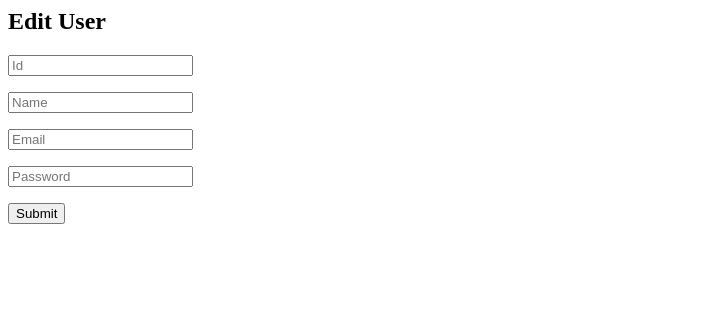
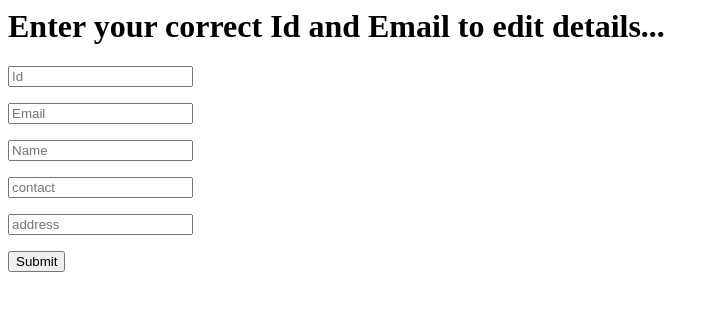
Before and after one commit to abhisheksurve45/crud_flask, a Flask app: template web/user_crud/templates/edit.html in a window 1280 px wide. Shown: the top 311 px of the page, without its empty margins (0-719 px from the left). Run offline with Flask 2, Linux system fonts and the light colour scheme; the template is opened without the code that fills it, so the values that code supplies are empty.

Commit message:
features added

```diff
--- a/web/user_crud/main.py
+++ b/web/user_crud/main.py
@@ -72,16 +72,17 @@ def update_user():
 		_json = request.form
 		_id = _json['id']
 		_name = _json['inputName']
+		_contact = _json['contact']
+		_address = _json['address']
 		_email = _json['inputEmail']
-		_password = _json['inputPassword']
-		if _name and _email and _password and _id and request.method == 'POST':
-			sql = "UPDATE user_db SET user_name=%s, user_email=%s, user_password=%s WHERE user_id=%s"
-			data = (_name, _email, _password, _id)
+		if _name and _email and request.method == 'POST':
+			sql = "UPDATE user_db SET user_name=%s, contact=%s, address=%s WHERE user_id=%s and user_email=%s"
+			data = (_name, _contact, _address, _id, _email)
 			conn = mysql.connect()
 			cursor = conn.cursor()
 			cursor.execute(sql, data)
 			conn.commit()
-			resp = jsonify('User updated successfully!')
+			resp = jsonify('User '+ _id +' updated successfully!')
 			resp.status_code = 200
 			return resp
 		else:
@@ -99,7 +100,7 @@ def delete_user(id):
 		cursor = conn.cursor()
 		cursor.execute("DELETE FROM user_db WHERE user_id=%s", (id))
 		conn.commit()
-		resp = jsonify('User deleted successfully!')
+		resp = jsonify('User '+str(id)+ ' deleted successfully!')
 		resp.status_code = 200
 		return resp
 	except Exception as e:
--- a/web/user_crud/templates/add.html
+++ b/web/user_crud/templates/add.html
@@ -1,6 +1,6 @@
 <doctype html>
-    <title>Add User - Python Flask MySQL CRUD</title>
-    <h2>Add User</h2>
+    <title>Add User</title>
+    <h1>Add User</h1>
     <form method="post" action="http://127.0.0.1:5000/add">
         <dl>
 
--- a/web/user_crud/templates/edit.html
+++ b/web/user_crud/templates/edit.html
@@ -1,20 +1,26 @@
 <doctype html>
-    <title>Edit User - Python Flask MySQL CRUD</title>
-    <h2>Edit User</h2>
+    <title>Edit User</title>
     <form method="POST" action="http://127.0.0.1:5000/update">
         <dl>
+            <h1>Enter your correct Id and Email to edit details...</h1>
+            <p>
+                <input name="id" value="" type="text" placeholder="Id" autocomplete="off" required>
+            </p>
 
-                <p>
-                        <input name="id" value="" type="text" placeholder="Id" autocomplete="off" required>
-                    </p>
+            <p>
+                <input name="inputEmail" value="" type="text" placeholder="Email" autocomplete="off" required>
+            </p>
+
             <p>
                 <input name="inputName" value="" type="text" placeholder="Name" autocomplete="off" required>
             </p>
+
             <p>
-                <input name="inputEmail" value="" type="text" placeholder="Email" autocomplete="off" required>
+                <input name="contact" value="" type="number" placeholder="contact" autocomplete="off" required>
             </p>
+
             <p>
-                <input name="inputPassword" value="" type="password" placeholder="Password" autocomplete="off" required>
+                <input name="address" value="" type="text" placeholder="address" autocomplete="off" required>
             </p>
         </dl>
         <p>
```
Also changed, not shown: 2 other files.
